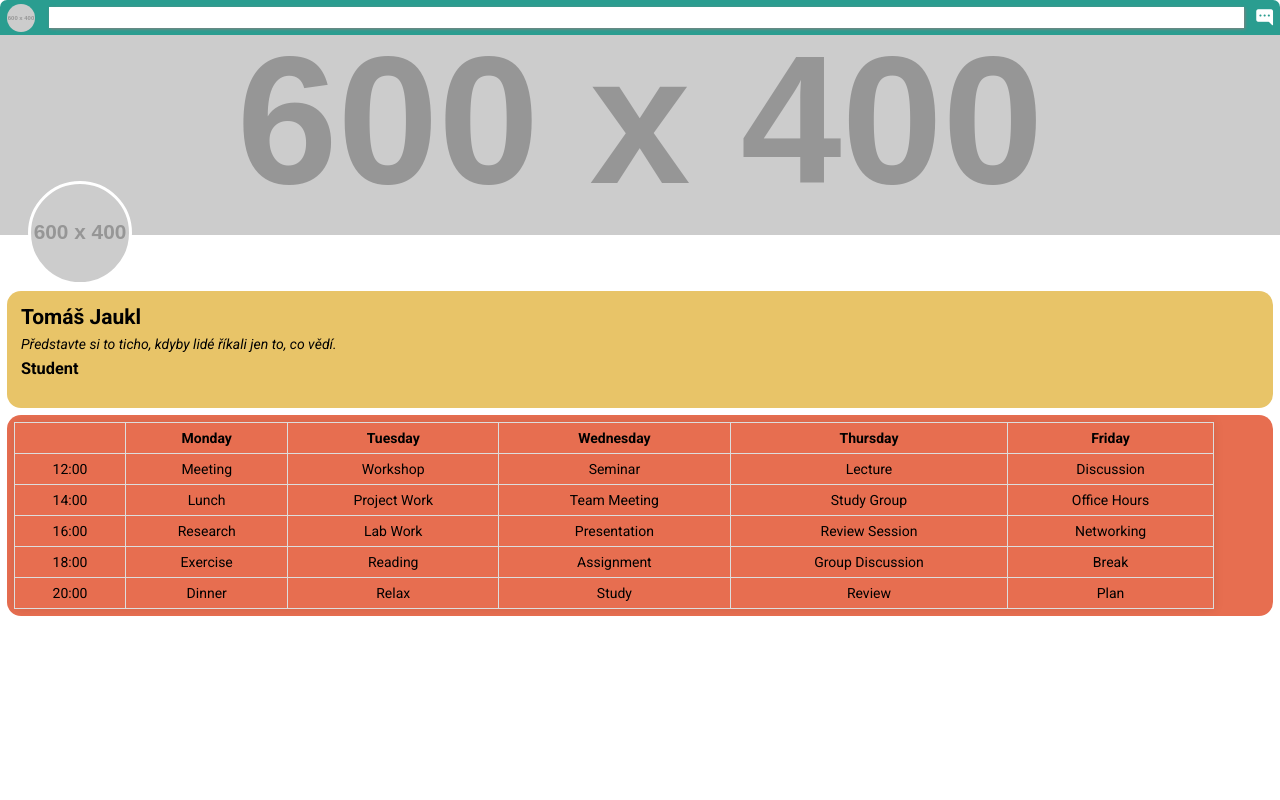
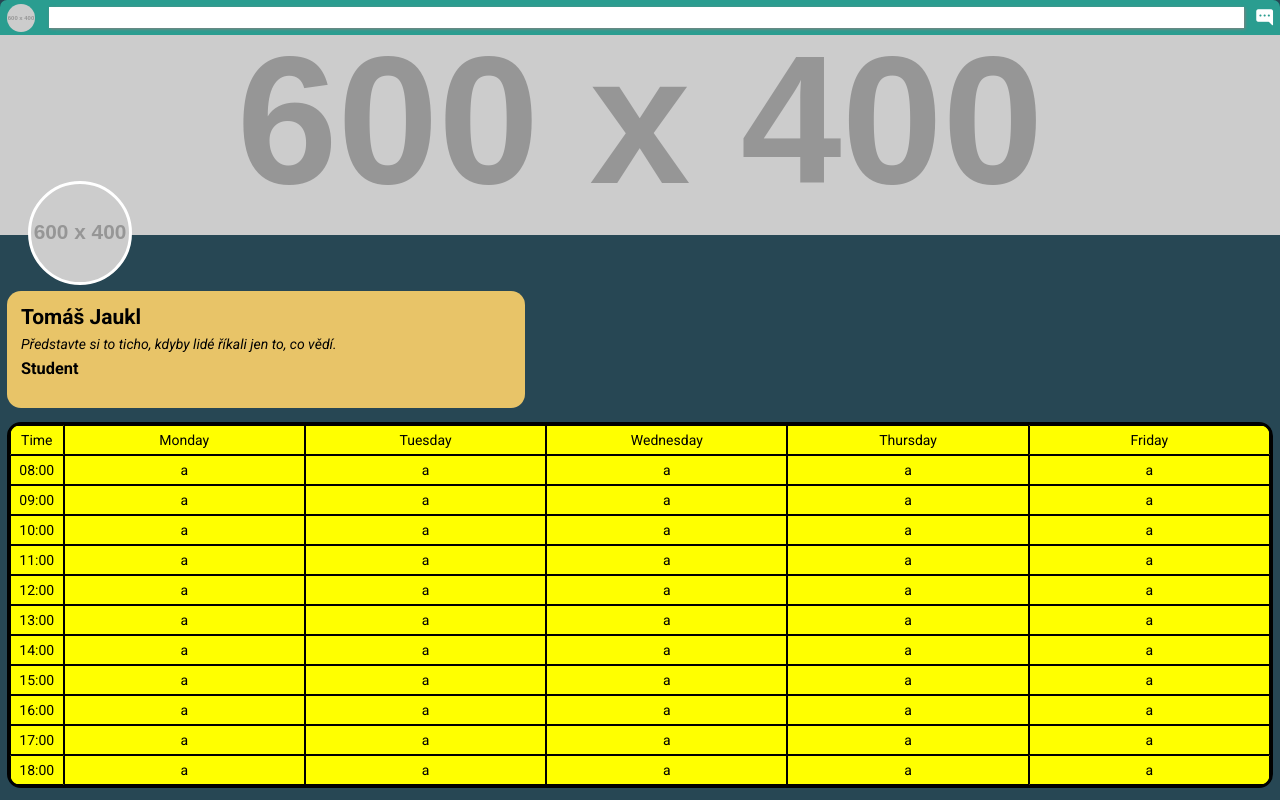
Before and after one commit to TtomJ/LoginPage, a plain HTML site: page index.html in a window 1280 px wide. Drawn offline with Linux system fonts and the light colour scheme; placeholder pictures from the web are drawn by us.

Commit message:
Refactor calendar layout and styles for improved structure and readability

```diff
--- a/index.html
+++ b/index.html
@@ -32,61 +32,93 @@
             <cite>Představte si to ticho, kdyby lidé říkali jen to, co vědí.</cite>
             <h3 id="work">Student</h3>
         </div>
-        <div id="calendarContainer">
-            <table id="calendar">
-                <thead>
-                    <tr class="cell">
-                        <th id="leftUp" class="cell"></th>
-                        <th class="cell">Monday</th>
-                        <th class="cell">Tuesday</th>
-                        <th class="cell">Wednesday</th>
-                        <th class="cell">Thursday</th>
-                        <th id="rightUp" class="cell">Friday</th>
-                    </tr>
-                </thead>
-                <tbody>
-                    <tr class="cell">
-                        <td class="cell">12:00</td>
-                        <td class="cell">Meeting</td>
-                        <td class="cell">Workshop</td>
-                        <td class="cell">Seminar</td>
-                        <td class="cell">Lecture</td>
-                        <td class="cell">Discussion</td>
-                    </tr>
-                    <tr class="cell">
-                        <td class="cell">14:00</td>
-                        <td class="cell">Lunch</td>
-                        <td class="cell">Project Work</td>
-                        <td class="cell">Team Meeting</td>
-                        <td class="cell">Study Group</td>
-                        <td class="cell">Office Hours</td>
-                    </tr>
-                    <tr class="cell a">
-                        <td class="cell">16:00</td>
-                        <td class="cell">Research</td>
-                        <td class="cell">Lab Work</td>
-                        <td class="cell">Presentation</td>
-                        <td class="cell">Review Session</td>
-                        <td class="cell">Networking</td>
-                    </tr>
-                    <tr class="cell">
-                        <td class="cell">18:00</td>
-                        <td class="cell">Exercise</td>
-                        <td class="cell">Reading</td>
-                        <td class="cell">Assignment</td>
-                        <td class="cell">Group Discussion</td>
-                        <td class="cell">Break</td>
-                    </tr>
-                    <tr class="cell">
-                        <td id="leftDown" class="cell">20:00</td>
-                        <td class="cell">Dinner</td>
-                        <td class="cell">Relax</td>
-                        <td class="cell">Study</td>
-                        <td class="cell">Review</td>
-                        <td id="rightDown" class="cell">Plan</td>
-                    </tr>
-                </tbody>
-            </table>
+        <div id="calendarCon">
+            <div id="calendar">
+                <div id="time" class="calendarIte timeCon">
+                    <div id="timeText" class="leftUp timeIte cell">Time</div>
+                    <div id="timeLine" class="timeIte cell">08:00</div>
+                    <div id="timeLine" class="timeIte cell">09:00</div>
+                    <div id="timeLine" class="timeIte cell">10:00</div>
+                    <div id="timeLine" class="timeIte cell">11:00</div>
+                    <div id="timeLine" class="timeIte cell">12:00</div>
+                    <div id="timeLine" class="timeIte cell">13:00</div>
+                    <div id="timeLine" class="timeIte cell">14:00</div>
+                    <div id="timeLine" class="timeIte cell">15:00</div>
+                    <div id="timeLine" class="timeIte cell">16:00</div>
+                    <div id="timeLine" class="timeIte cell">17:00</div>
+                    <div id="timeLine" class="leftDown timeIte cell">18:00</div>
+                </div>
+                <div id="monday" class="calendarIte day">
+                    <div id="mondayText" class="mondayIte cell">Monday</div>
+                    <div id="mondayEvent" class="mondayIte cell plan">a</div>
+                    <div id="mondayEvent" class="mondayIte cell plan">a</div>
+                    <div id="mondayEvent" class="mondayIte cell plan">a</div>
+                    <div id="mondayEvent" class="mondayIte cell plan">a</div>
+                    <div id="mondayEvent" class="mondayIte cell plan">a</div>
+                    <div id="mondayEvent" class="mondayIte cell plan">a</div>
+                    <div id="mondayEvent" class="mondayIte cell plan">a</div>
+                    <div id="mondayEvent" class="mondayIte cell plan">a</div>
+                    <div id="mondayEvent" class="mondayIte cell plan">a</div>
+                    <div id="mondayEvent" class="mondayIte cell plan">a</div>
+                    <div id="mondayEvent" class="mondayIte cell plan">a</div>
+                </div>
+                <div id="tuesday" class="calendarIte day">
+                    <div id="tuesdayText" class="tuesdayIte cell">Tuesday</div>
+                    <div id="tuesdayEvent" class="tuesdayIte cell plan">a</div>
+                    <div id="tuesdayEvent" class="tuesdayIte cell plan">a</div>
+                    <div id="tuesdayEvent" class="tuesdayIte cell plan">a</div>
+                    <div id="tuesdayEvent" class="tuesdayIte cell plan">a</div>
+                    <div id="tuesdayEvent" class="tuesdayIte cell plan">a</div>
+                    <div id="tuesdayEvent" class="tuesdayIte cell plan">a</div>
+                    <div id="tuesdayEvent" class="tuesdayIte cell plan">a</div>
+                    <div id="tuesdayEvent" class="tuesdayIte cell plan">a</div>
+                    <div id="tuesdayEvent" class="tuesdayIte cell plan">a</div>
+                    <div id="tuesdayEvent" class="tuesdayIte cell plan">a</div>
+                    <div id="tuesdayEvent" class="tuesdayIte cell plan">a</div>
+                </div>
+                <div id="wednesday" class="calendarIte day">
+                    <div id="wednesdayText" class="wednesdayIte cell">Wednesday</div>
+                    <div id="wednesdayEvent" class="wednesdayIte cell plan">a</div>
+                    <div id="wednesdayEvent" class="wednesdayIte cell plan">a</div>
+                    <div id="wednesdayEvent" class="wednesdayIte cell plan">a</div>
+                    <div id="wednesdayEvent" class="wednesdayIte cell plan">a</div>
+                    <div id="wednesdayEvent" class="wednesdayIte cell plan">a</div>
+                    <div id="wednesdayEvent" class="wednesdayIte cell plan">a</div>
+                    <div id="wednesdayEvent" class="wednesdayIte cell plan">a</div>
+                    <div id="wednesdayEvent" class="wednesdayIte cell plan">a</div>
+                    <div id="wednesdayEvent" class="wednesdayIte cell plan">a</div>
+                    <div id="wednesdayEvent" class="wednesdayIte cell plan">a</div>
+                    <div id="wednesdayEvent" class="wednesdayIte cell plan">a</div>
+                </div>
+                <div id="thursday" class="calendarIte day">
+                    <div id="thursdayText" class="thursdayIte cell">Thursday</div>
+                    <div id="thursdayEvent" class="thursdayIte cell plan">a</div>
+                    <div id="thursdayEvent" class="thursdayIte cell plan">a</div>
+                    <div id="thursdayEvent" class="thursdayIte cell plan">a</div>
+                    <div id="thursdayEvent" class="thursdayIte cell plan">a</div>
+                    <div id="thursdayEvent" class="thursdayIte cell plan">a</div>
+                    <div id="thursdayEvent" class="thursdayIte cell plan">a</div>
+                    <div id="thursdayEvent" class="thursdayIte cell plan">a</div>
+                    <div id="thursdayEvent" class="thursdayIte cell plan">a</div>
+                    <div id="thursdayEvent" class="thursdayIte cell plan">a</div>
+                    <div id="thursdayEvent" class="thursdayIte cell plan">a</div>
+                    <div id="thursdayEvent" class="thursdayIte cell plan">a</div>
+                </div>
+                <div id="friday" class="calendarIte day">
+                    <div id="fridayText" class="fridayIte cell rightUp">Friday</div>
+                    <div id="fridayEvent" class="fridayIte cell plan">a</div>
+                    <div id="fridayEvent" class="fridayIte cell plan">a</div>
+                    <div id="fridayEvent" class="fridayIte cell plan">a</div>
+                    <div id="fridayEvent" class="fridayIte cell plan">a</div>
+                    <div id="fridayEvent" class="fridayIte cell plan">a</div>
+                    <div id="fridayEvent" class="fridayIte cell plan">a</div>
+                    <div id="fridayEvent" class="fridayIte cell plan">a</div>
+                    <div id="fridayEvent" class="fridayIte cell plan">a</div>
+                    <div id="fridayEvent" class="fridayIte cell plan">a</div>
+                    <div id="fridayEvent" class="fridayIte cell plan">a</div>
+                    <div id="fridayEvent" class="rightDown fridayIte cell plan">a</div>
+                </div>
+            </div>
         </div>
     </main>
 </body>
--- a/style.css
+++ b/style.css
@@ -18,6 +18,7 @@ font-size: 14px;
 body{
     padding: 0;
     margin: 0;
+    background-color: var(--charcoal);
 }
 nav{
     position: fixed;
@@ -94,6 +95,7 @@ header{
     padding: 1rem;
     border-radius: 1rem;
     margin: .5rem;
+    max-width: 35rem;
 }
 .bi-chat-right-dots-fill{
     font-size: 1.2rem; color: white;
@@ -105,48 +107,43 @@ header{
 #work{
     margin-top: 0.5rem;
 }
-#calendarContainer{
-    background-color: var(--burnt-sienna);
+#calendarCon{
     overflow: auto;
+}
+#calendar{
+    background-color: yellow;
+    display: flex;
+    margin: .5rem;
+    min-width: 50rem;
+    border: solid;
     border-radius: 1rem;
-    margin-top: 1rem;
+}
+.calendarIte{
+    width: 100%;
+}
+.timeCon{
     display: flex;
-    padding: .5rem;
-    margin: .5rem;
+    flex-direction: column;
+    width: 20rem;
 }
-#calendar {
-    width: 100%;
-    max-width: 1200px; /* Adjust as needed */
-    min-width: 300px;  /* Adjust as needed */
-    border-collapse: collapse;
-    box-shadow: 0 0 10px rgba(0, 0, 0, 0.1);
+.timeIte{
 }
-
-#calendar th, #calendar td {
-    padding: 0.5rem;
-    border: 1px solid #ddd;
-    text-align: center;
-    word-wrap: break-word; /* Ensure long words break to fit within the cell */
+.cell{
+    border: solid 1px black;
+    height: 2rem;
+    display: flex;
+    justify-content: center;
+    align-items: center;
 }
-#rightDown{
-    border-bottom-left-radius: 1rem;
+.leftUp{
+    border-top-left-radius: .5rem;
 }
-#calendarContainer::-webkit-scrollbar {
-    width: 12px;
+.rightUp{
+    border-top-right-radius: .5rem;
 }
-
-#calendarContainer::-webkit-scrollbar-track {
-    background: var(--saffron);
-    border-bottom-right-radius: 1rem;
-    border-bottom-left-radius: 1rem;
+.leftDown{
+    border-bottom-left-radius: .5rem;
 }
-
-#calendarContainer::-webkit-scrollbar-thumb {
-    background-color: var(--charcoal);
-    border-radius: 10px;
-    border: 3px solid var(--saffron);
+.rightDown{
+    border-bottom-right-radius: .5rem;
 }
-
-#calendarContainer::-webkit-scrollbar-thumb:hover {
-    background-color: black;
-}
```
